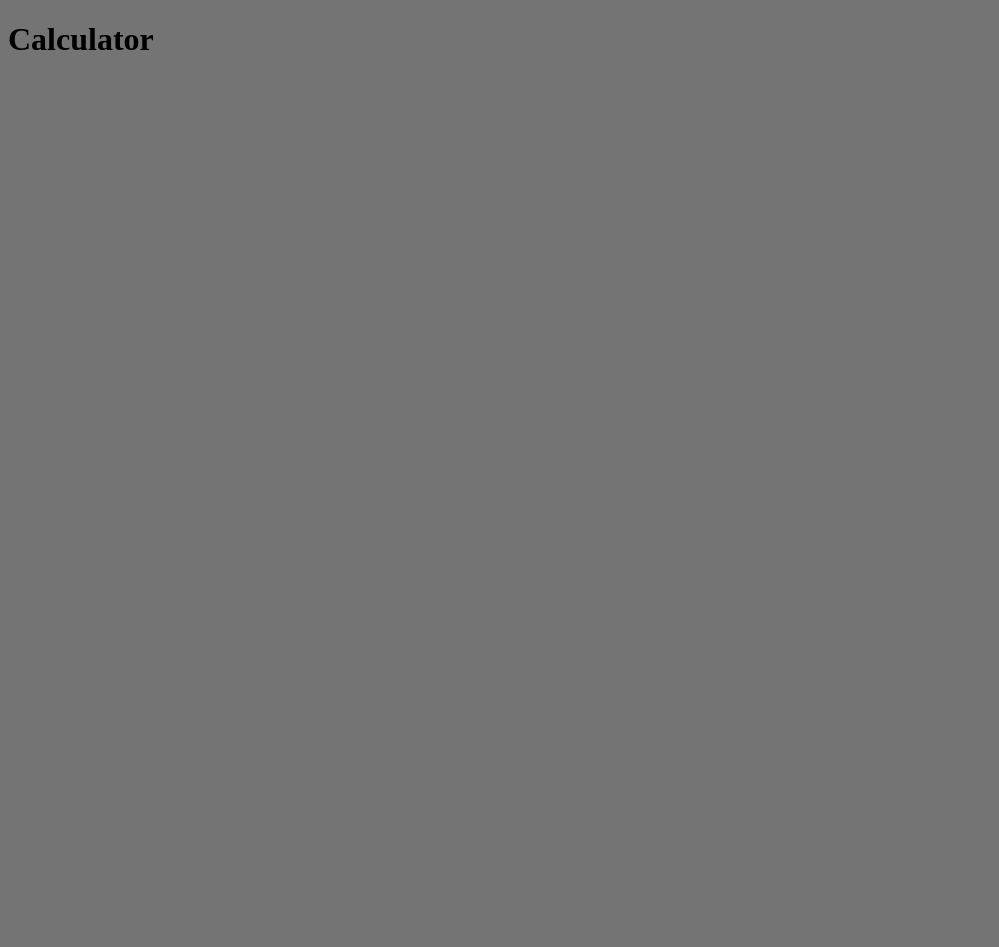
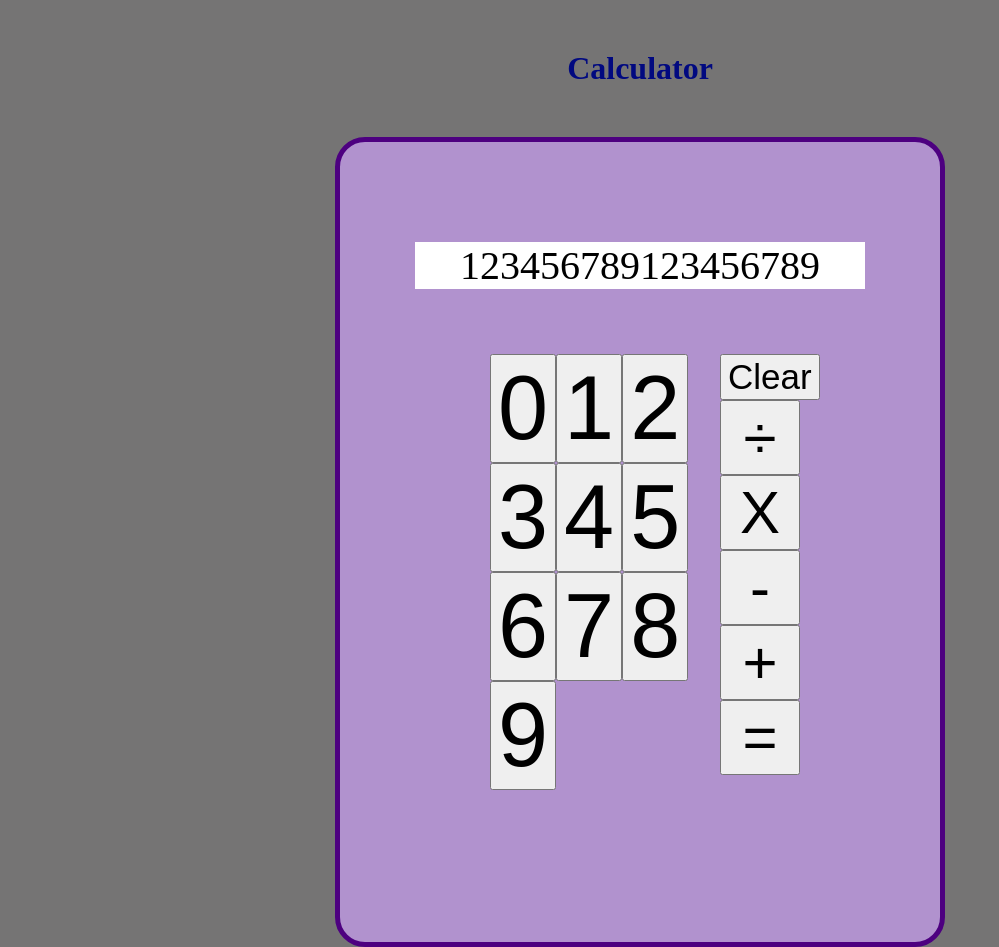
Before and after one commit to yondagonda/Project-Calculator, a plain HTML site: page index.html in a window 1280 px wide. Shown: the whole page, without its empty margins (0-999 px from the left). Before the commit the page ends 800 px from the top, so only its background shows below. Drawn offline with Linux system fonts and the light colour scheme.

Commit message:
added basic buttons and display

```diff
--- a/index.html
+++ b/index.html
@@ -7,9 +7,36 @@
         <link rel = 'stylesheet' href = 'styles.css'>
     </head>
     <body>
-        <h1>Calculator</h1>
+        <h1 id ="heading">Calculator</h1>
 
+        <div id="container">
 
+            <div id="display">123456789123456789</div>
+
+            <div class="buttonGrid">
+                <div class = "numbersGrid">
+                    <button id="zero">0</button>
+                    <button id="one">1</button>
+                    <button id="two">2</button>
+                    <button id="three">3</button>
+                    <button id="four">4</button>
+                    <button id="five">5</button>
+                    <button id="six">6</button>
+                    <button id="seven">7</button>
+                    <button id="eight">8</button>
+                    <button id="nine">9</button>
+                </div>
+                <div class="operators">
+                    <button id="clear">Clear</button>
+                    <button id="divide">÷</button>
+                    <button id="multiply">X</button>
+                    <button id="subtract">-</button>
+                    <button id="add">+</button>
+                    <button id="equals">=</button>
+                </div>
+            </div>
+
+        </div>
 
     </body>
 </html>
--- a/javascript.js
+++ b/javascript.js
@@ -1,18 +1,13 @@
-function add(a, b) {
-    return a + b;
-}
-function subtract(a, b) {
-    return a - b;
-}
-function multiply(a, b) {
-    return a * b;
-}
-function divide(a, b) {
-    return a / b;
-}
+const add = (a, b) => a + b;
+
+const subtract = (a, b) => a - b;
+
+const multiply = (a, b) => a * b;
+
+const divide = (a, b) => a / b;
 
 function operate(operator, a, b) {
-    if (operator === add) return add(a, b);
+    if (operator === add) return add(a, b);  // do operator === + instead???? and same for the rest??
     else if (operator === subtract) return subtract(a, b);
     else if (operator === multiply) return multiply(a, b);
     else if (operator === divide) return divide(a, b);
--- a/styles.css
+++ b/styles.css
@@ -1,3 +1,60 @@
 body {
     background-color: rgb(117, 116, 116);
 }
+#heading {
+    text-align: center;
+    margin-top: 50px;
+    color: rgb(1, 9, 128);
+}
+
+#container {
+    display: flex;
+    flex-direction: column;
+    margin: 50px auto;
+    height: 800px;
+    max-width: 600px;
+    background-color: rgb(177, 146, 206);
+    border-radius: 30px;
+    border: 5px solid rgb(77, 0, 128);
+}
+
+#display {
+    background-color: white;
+    width: 450px;
+    text-align: center;
+    font-size: 40px;
+    margin-top: 100px;
+    margin-left: auto;
+    margin-right: auto;
+}
+
+.buttonGrid {
+    display: flex;
+    width: 400px;
+    height: 300px;
+    margin-top: 65px;
+    margin-left: 150px;
+}
+
+.numbersGrid {
+    display: flex;
+    flex-wrap: wrap;
+    max-width: 220px;
+}
+.numbersGrid #zero, #one, #two, #three, #four, #five, #six, #seven, #eight, #nine {
+    font-size: 90px;
+}
+
+.operators {
+    display:flex;
+    flex-direction: column;
+    margin-left: 10px;
+}
+.operators #divide, #multiply, #subtract, #add, #equals {
+    font-size: 60px;
+    max-width: 80px;
+}
+.operators #clear {
+    font-size: 35px;
+    text-align: center;
+}
```
